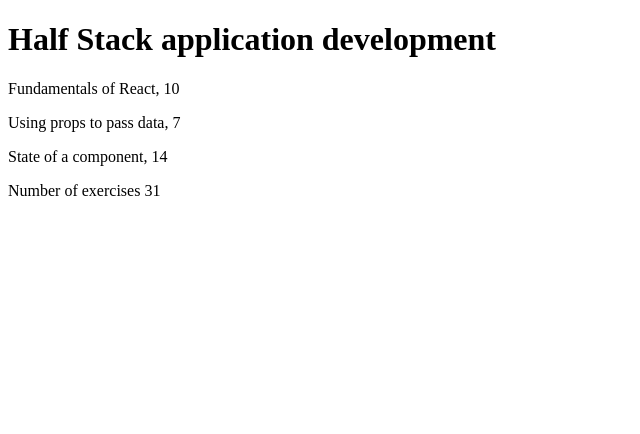
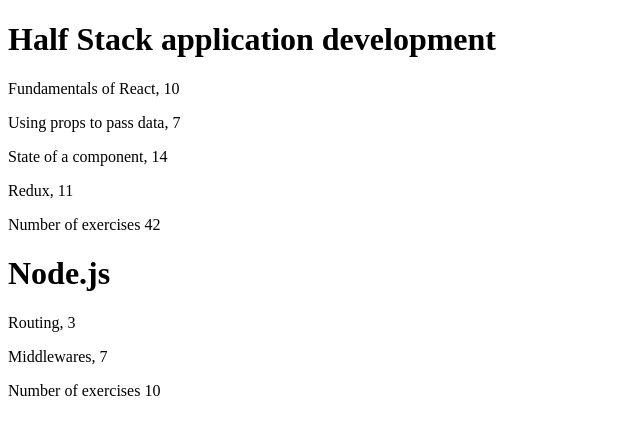
Before and after one commit to barryhanna/fullstackopen-frontend-exercise-1, a React (Create React App) app: page / in a window 1280 px wide. Shown: the top 434 px of the page, without its empty margins (0-640 px from the left). Built offline with nearby package versions, Linux system fonts and the light colour scheme.

Commit message:
Exercise 2.4 and 2.5

```diff
--- a/package.json
+++ b/package.json
@@ -9,6 +9,8 @@
     "react": "^18.2.0",
     "react-dom": "^18.2.0",
     "react-scripts": "5.0.1",
+    "util": "^0.12.5",
+    "uuid": "^9.0.0",
     "web-vitals": "^2.1.4"
   },
   "scripts": {
--- a/src/App.js
+++ b/src/App.js
@@ -1,31 +1,56 @@
-import Content from './components/Content';
-import Total from './components/Total';
-import Header from './components/Header';
+import Course from './components/Course';
 
 const App = () => {
-	const course = {
+	const courses = [
+		{
 			name: 'Half Stack application development',
+			id: 1,
 			parts: [
 				{
 					name: 'Fundamentals of React',
 					exercises: 10,
+					id: 1,
 				},
 				{
 					name: 'Using props to pass data',
 					exercises: 7,
+					id: 2,
 				},
 				{
 					name: 'State of a component',
 					exercises: 14,
+					id: 3,
+				},
+				{
+					name: 'Redux',
+					exercises: 11,
+					id: 4,
 				},
 			],
-	};
+		},
+		{
+			name: 'Node.js',
+			id: 2,
+			parts: [
+				{
+					name: 'Routing',
+					exercises: 3,
+					id: 1,
+				},
+				{
+					name: 'Middlewares',
+					exercises: 7,
+					id: 2,
+				},
+			],
+		},
+	];
 
 	return (
 		<div>
-			<Header course={course.name} />
-			<Content parts={course.parts} />
-			<Total parts={course.parts} />
+			{courses.map((c) => (
+				<Course key={c.id} course={c} />
+			))}
 		</div>
 	);
 };
--- a/src/components/Content.js
+++ b/src/components/Content.js
@@ -1,10 +1,11 @@
 import Part from './Part';
+import { v4 as uuid } from 'uuid';
 
 const Content = ({ parts }) => {
 	return (
 		<>
 			{parts.map((part) => (
-				<Part part={part} />
+				<Part key={uuid()} part={part} />
 			))}
 		</>
 	);
--- /dev/null
+++ b/src/components/Course.js
@@ -0,0 +1,15 @@
+import Content from './Content';
+import Header from './Header';
+import Total from './Total';
+
+const Course = ({ course }) => {
+	return (
+		<>
+			<Header course={course.name} />
+			<Content parts={course.parts} />
+			<Total parts={course.parts} />
+		</>
+	);
+};
+
+export default Course;
```
Also changed, not shown: 1 other file (tests, documents, lock files or other folders). Lines whose indentation alone changed are shown as unchanged.
